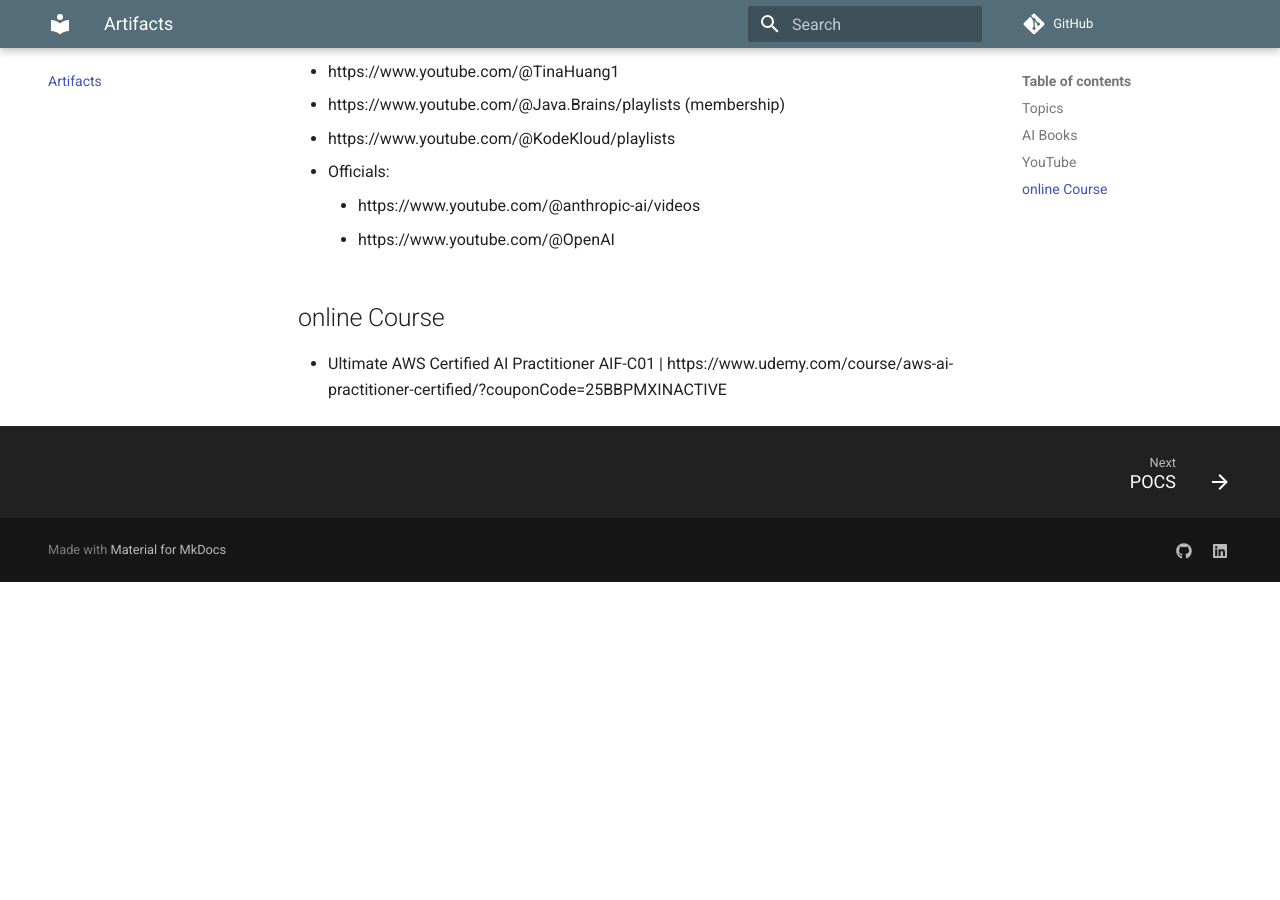
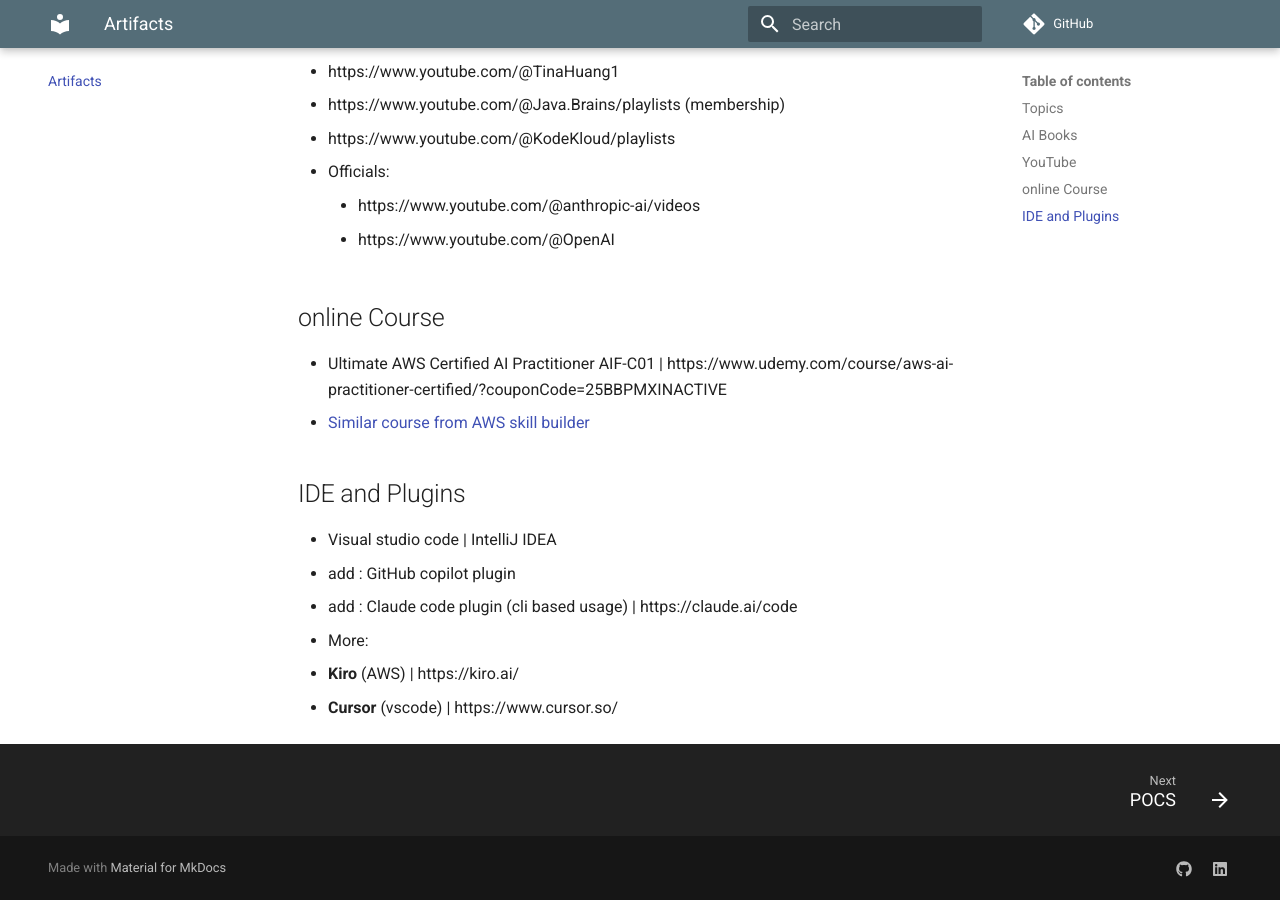
Before and after one commit to lekhrajdinkar/AI-Engineer, an MkDocs documentation site: the page built from docs/00_Artifact.md, in a window 1280 px wide and 900 px high, scrolled down 554 px. Built offline with MkDocs 1.6.1 and Material for MkDocs 9.7.7, drawn with Linux system fonts in a browser that asks for light colours; comment, search, counter and statistics services are not loaded; before the commit the page ends 1136 px from its top, so only the background shows below that.

Commit message:
AI Notes refactor 2

```diff
--- a/docs/00_Artifact.md
+++ b/docs/00_Artifact.md
@@ -17,3 +17,12 @@
 
 ## online Course
 - Ultimate AWS Certified AI Practitioner AIF-C01 | https://www.udemy.com/course/aws-ai-practitioner-certified/?couponCode=25BBPMXINACTIVE
+  - [Similar course from AWS skill builder](https://skillbuilder.aws/learning-plan/G8ENMJ5QBE/aws-artificial-intelligence-practitioner-learning-plan/SU2A1EJM1A)
+
+## IDE and Plugins
+- Visual studio code | IntelliJ IDEA
+  - add : GitHub copilot plugin
+  - add : Claude code plugin (cli based usage) | https://claude.ai/code
+- More:
+  - **Kiro** (AWS) | https://kiro.ai/
+  - **Cursor** (vscode) | https://www.cursor.so/
```
Also changed, not shown: docs/02_kodeKloud/02_01_AgenticAI/00_LLM_provider.md (renamed from docs/02_kodeKloud/02_01_AgenticAI/00_kickOff.md), docs/02_kodeKloud/02_01_AgenticAI/00_no-coding-ai-workflow-tools.md (renamed from docs/02_kodeKloud/02_01_AgenticAI/00_ai-tools-tried.md), docs/02_kodeKloud/02_01_AgenticAI/01_context_engineering.md (added), docs/02_kodeKloud/02_01_AgenticAI/02_A2A-protocol.md (added), docs/02_kodeKloud/02_01_AgenticAI/02_A2A.md (deleted), docs/02_kodeKloud/02_01_AgenticAI/03_MCP-protocol.md (renamed from docs/02_kodeKloud/02_01_AgenticAI/01_MCP.md), docs/02_kodeKloud/02_01_AgenticAI/03_context_engineering.md (deleted).
